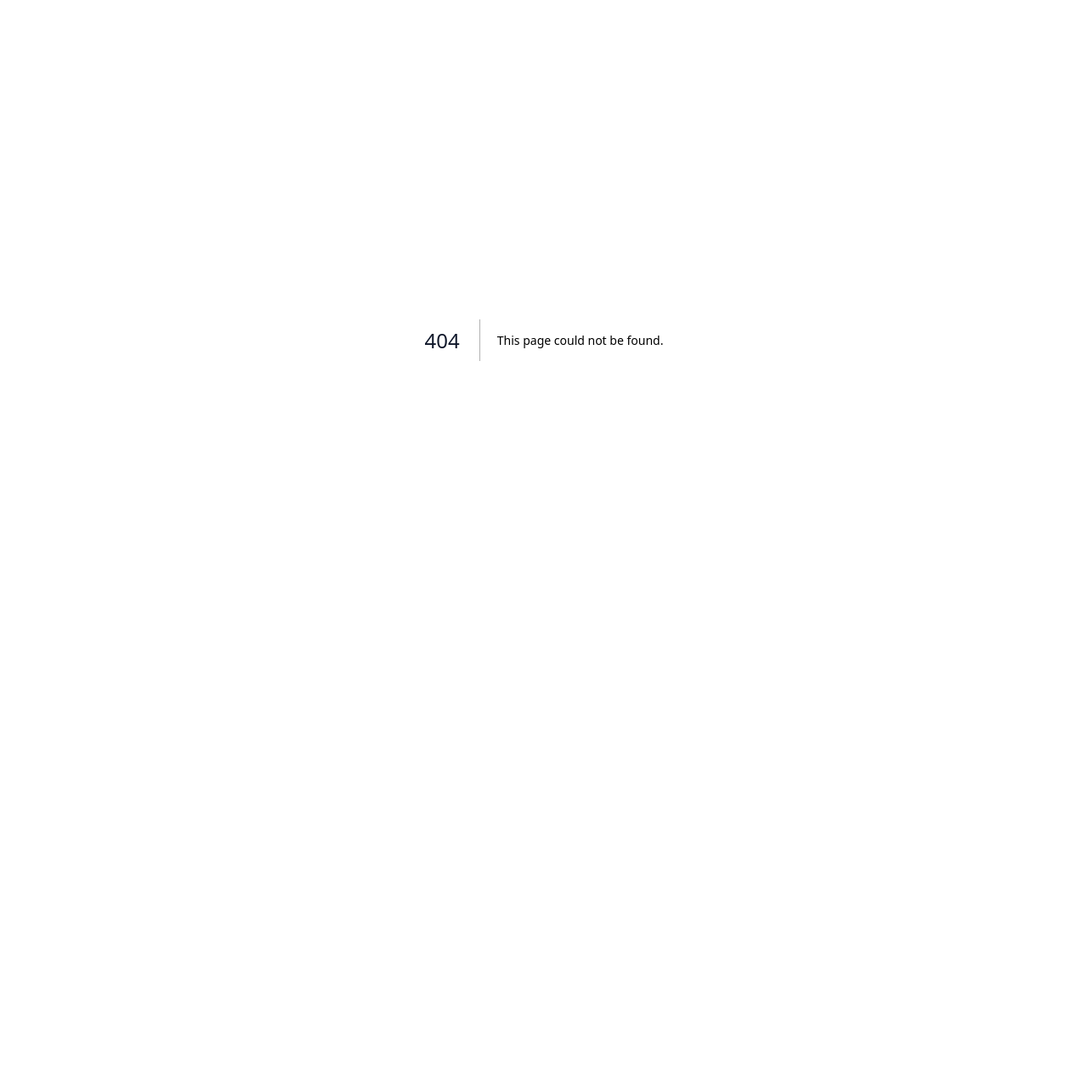
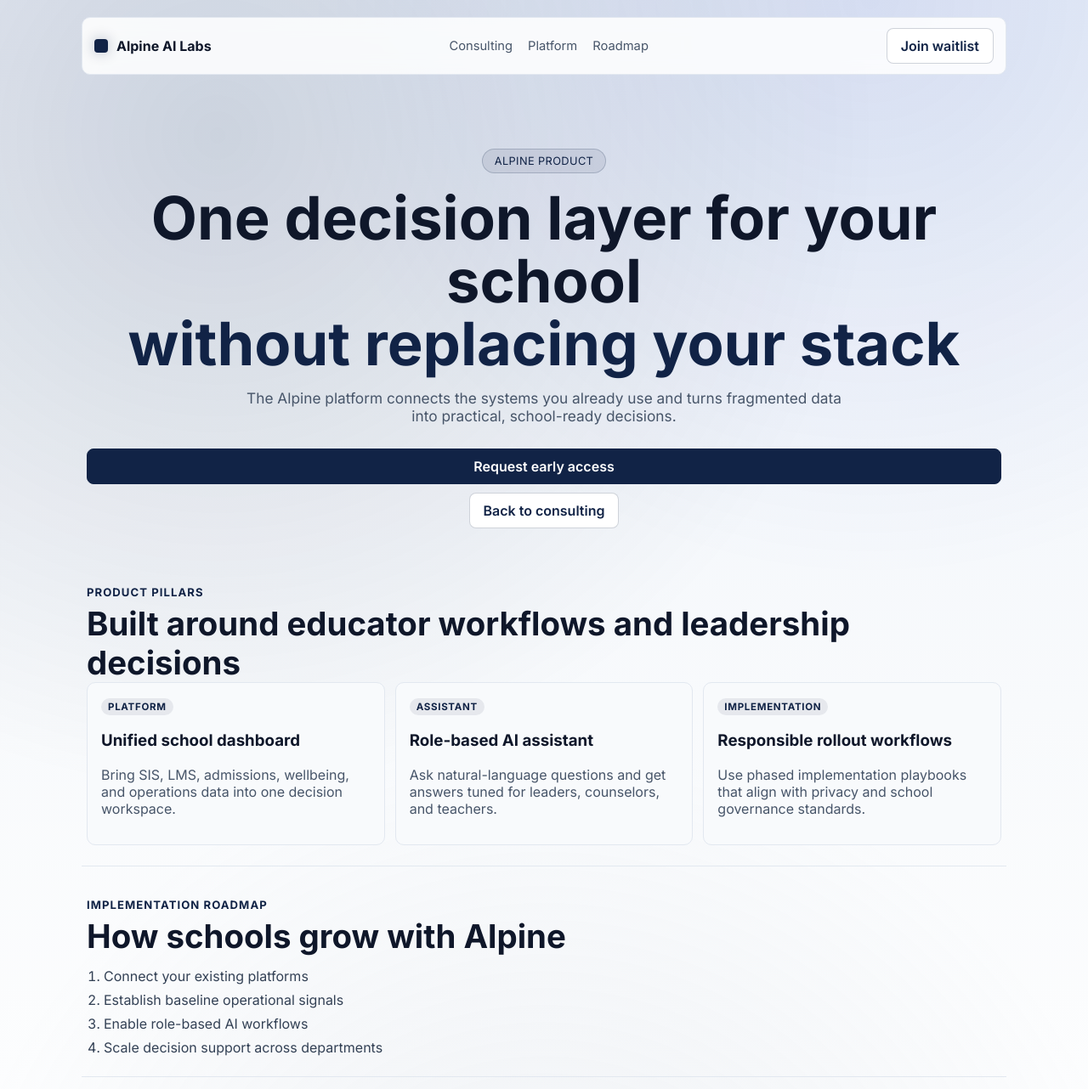
Before and after one commit to las-swermers/Alpine-Ai-Labs, a Next.js app: page /product in a window 1280 px wide. Before the commit this address had no page. Shown: the top 1282 px of the page at 85% size. Before the commit the page ends 800 px from the top, so only its background shows below. Built offline with nearby package versions, Linux system fonts and the light colour scheme.

Commit message:
Add product page and replace consulting stats with growth graph

```diff
--- a/app/globals.css
+++ b/app/globals.css
@@ -579,3 +579,65 @@ h2 {
     flex-wrap: wrap;
   }
 }
+
+.momentum {
+  padding: 18px 6px 26px;
+}
+
+.graph-card {
+  margin-top: 20px;
+  border: 1px solid var(--line);
+  border-radius: 14px;
+  background: linear-gradient(180deg, rgba(255, 255, 255, 0.98), rgba(248, 250, 252, 0.9));
+  padding: 16px;
+  box-shadow: 0 14px 30px rgba(15, 23, 42, 0.08);
+  overflow-x: auto;
+}
+
+.graph-card svg {
+  min-width: 680px;
+  width: 100%;
+  height: auto;
+}
+
+.graph-grid {
+  stroke: rgba(148, 163, 184, 0.28);
+  stroke-width: 1;
+}
+
+.graph-fill {
+  fill: url(#momentum-fill);
+  stroke: none;
+}
+
+.graph-line {
+  fill: none;
+  stroke: url(#momentum-line);
+  stroke-width: 3;
+  stroke-linecap: round;
+  stroke-linejoin: round;
+}
+
+.graph-node {
+  fill: #ffffff;
+  stroke: #10b981;
+  stroke-width: 2;
+}
+
+.graph-label {
+  fill: #475569;
+  font-size: 11px;
+  font-weight: 600;
+}
+
+.product-page .product-hero {
+  padding-bottom: 20px;
+}
+
+.roadmap-list {
+  margin: 14px 0 0;
+  padding-left: 20px;
+  color: #334155;
+  display: grid;
+  gap: 8px;
+}
--- /dev/null
+++ b/app/product/page.tsx
@@ -0,0 +1,96 @@
+const productPillars = [
+  {
+    title: "Unified school dashboard",
+    body: "Bring SIS, LMS, admissions, wellbeing, and operations data into one decision workspace.",
+    label: "Platform"
+  },
+  {
+    title: "Role-based AI assistant",
+    body: "Ask natural-language questions and get answers tuned for leaders, counselors, and teachers.",
+    label: "Assistant"
+  },
+  {
+    title: "Responsible rollout workflows",
+    body: "Use phased implementation playbooks that align with privacy and school governance standards.",
+    label: "Implementation"
+  }
+];
+
+const roadmap = [
+  "Connect your existing platforms",
+  "Establish baseline operational signals",
+  "Enable role-based AI workflows",
+  "Scale decision support across departments"
+];
+
+export default function ProductPage() {
+  return (
+    <main className="page product-page">
+      <header className="nav">
+        <div className="brand">
+          <span className="brand-mark" aria-hidden="true" />
+          <span>Alpine AI Labs</span>
+        </div>
+        <nav className="nav-links">
+          <a href="/">Consulting</a>
+          <a href="#platform">Platform</a>
+          <a href="#roadmap">Roadmap</a>
+        </nav>
+        <a className="btn btn-secondary" href="#waitlist">
+          Join waitlist
+        </a>
+      </header>
+
+      <section className="hero product-hero" id="platform">
+        <p className="pill">Alpine product</p>
+        <h1>
+          One decision layer for your school <span>without replacing your stack</span>
+        </h1>
+        <p className="lead">
+          The Alpine platform connects the systems you already use and turns fragmented data into practical,
+          school-ready decisions.
+        </p>
+        <div className="cta-row">
+          <a className="btn btn-accent" href="#waitlist">
+            Request early access
+          </a>
+          <a className="btn btn-secondary" href="/">
+            Back to consulting
+          </a>
+        </div>
+      </section>
+
+      <section>
+        <p className="eyebrow">Product pillars</p>
+        <h2>Built around educator workflows and leadership decisions</h2>
+        <div className="three-grid">
+          {productPillars.map((pillar) => (
+            <article className="panel" key={pillar.title}>
+              <span className="tier">{pillar.label}</span>
+              <h3>{pillar.title}</h3>
+              <p>{pillar.body}</p>
+            </article>
+          ))}
+        </div>
+      </section>
+
+      <section id="roadmap" className="services-strip">
+        <p className="eyebrow">Implementation roadmap</p>
+        <h2>How schools grow with Alpine</h2>
+        <ol className="roadmap-list">
+          {roadmap.map((step) => (
+            <li key={step}>{step}</li>
+          ))}
+        </ol>
+      </section>
+
+      <section className="footer-cta" id="waitlist">
+        <h2>Be a founding Alpine product partner</h2>
+        <p>Join the product waitlist to shape features, workflows, and launch priorities.</p>
+        <a className="btn btn-accent" href="mailto:hello@alpineailabs.com?subject=Alpine%20Product%20Waitlist">
+          Email to join waitlist
+        </a>
+      </section>
+    </main>
+  );
+}
```
Also changed, not shown: app/page.tsx (+75 -0 lines).
